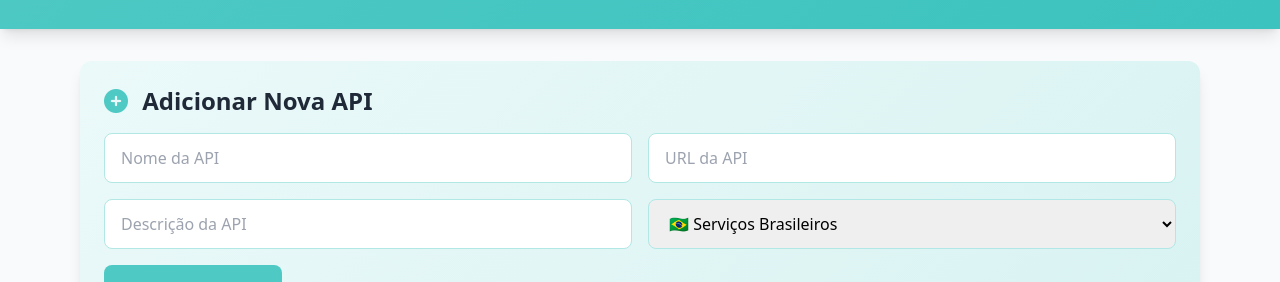
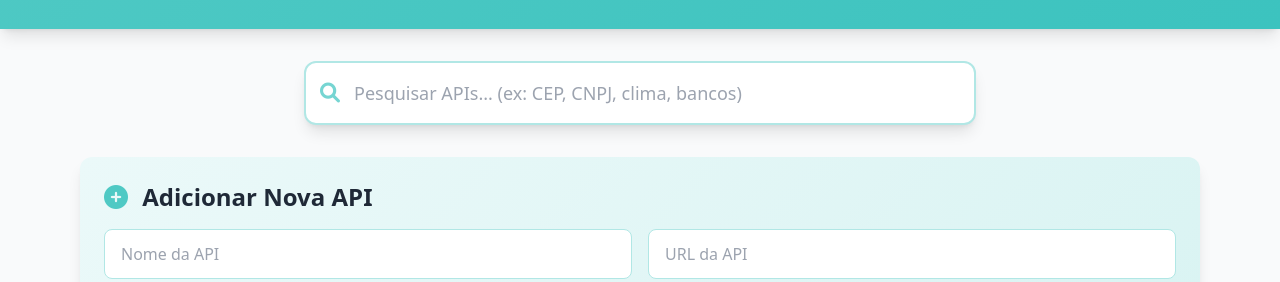
Before and after one commit to cismetro/APIUteis, a plain HTML site: page index.html in a window 1280 px wide. Shown: the part 131-413 px from the top of the page. Drawn offline with nearby package versions, Linux system fonts and the light colour scheme.

Commit message:
Update index.html

```diff
--- a/index.html
+++ b/index.html
@@ -67,6 +67,34 @@
         </header>
 
         <div class="container mx-auto px-4 py-8 max-w-6xl">
+            <!-- Search Bar -->
+            <div class="mb-8">
+                <div class="relative max-w-2xl mx-auto">
+                    <div class="absolute inset-y-0 left-0 pl-4 flex items-center pointer-events-none">
+                        <i class="fas fa-search text-turquoise-600 text-xl"></i>
+                    </div>
+                    <input
+                        type="text"
+                        id="searchAPI"
+                        placeholder="Pesquisar APIs... (ex: CEP, CNPJ, clima, bancos)"
+                        class="w-full pl-12 pr-4 py-4 text-lg border-2 border-turquoise-300 rounded-xl focus:ring-2 focus:ring-turquoise-500 focus:border-turquoise-500 bg-white dark:bg-gray-800 dark:border-gray-600 dark:text-white shadow-lg"
+                        oninput="searchAPIs()"
+                    >
+                    <div class="absolute inset-y-0 right-0 pr-4 flex items-center">
+                        <button
+                            onclick="clearSearch()"
+                            id="clearBtn"
+                            class="text-gray-400 hover:text-turquoise-600 hidden"
+                        >
+                            <i class="fas fa-times text-xl"></i>
+                        </button>
+                    </div>
+                </div>
+                <div id="searchResults" class="text-center mt-4 text-gray-600 dark:text-gray-400 hidden">
+                    <span id="resultsCount">0</span> API(s) encontrada(s)
+                </div>
+            </div>
+
             <!-- Add New API Form -->
             <div class="add-api-form rounded-xl p-6 mb-8 shadow-lg">
                 <h2 class="text-2xl font-bold text-gray-800 dark:text-gray-200 mb-4">
@@ -561,6 +589,67 @@
             }, 5000);
         }
 
+        // Search APIs function
+        function searchAPIs() {
+            const searchTerm = document.getElementById('searchAPI').value.toLowerCase().trim();
+            const clearBtn = document.getElementById('clearBtn');
+            const searchResults = document.getElementById('searchResults');
+            const resultsCount = document.getElementById('resultsCount');
+
+            // Show/hide clear button
+            if (searchTerm) {
+                clearBtn.classList.remove('hidden');
+            } else {
+                clearBtn.classList.add('hidden');
+            }
+
+            const allCards = document.querySelectorAll('.api-card');
+            const allCategories = document.querySelectorAll('.category');
+            let visibleCount = 0;
+
+            if (!searchTerm) {
+                // Show all cards and categories
+                allCards.forEach(card => {
+                    card.style.display = 'block';
+                });
+                allCategories.forEach(category => {
+                    category.style.display = 'block';
+                });
+                searchResults.classList.add('hidden');
+                return;
+            }
+
+            // Hide all categories first
+            allCategories.forEach(category => {
+                category.style.display = 'none';
+            });
+
+            // Search and show matching cards
+            allCards.forEach(card => {
+                const title = card.querySelector('h3').textContent.toLowerCase();
+                const description = card.querySelector('p').textContent.toLowerCase();
+
+                if (title.includes(searchTerm) || description.includes(searchTerm)) {
+                    card.style.display = 'block';
+                    card.closest('.category').style.display = 'block';
+                    visibleCount++;
+                } else {
+                    card.style.display = 'none';
+                }
+            });
+
+            // Show search results count
+            resultsCount.textContent = visibleCount;
+            searchResults.classList.remove('hidden');
+        }
+
+        // Clear search function
+        function clearSearch() {
+            document.getElementById('searchAPI').value = '';
+            document.getElementById('clearBtn').classList.add('hidden');
+            searchAPIs();
+        }
+
         // Enter key support for form
         document.addEventListener('keypress', function(e) {
             if (e.key === 'Enter' && e.target.closest('.add-api-form')) {
```
